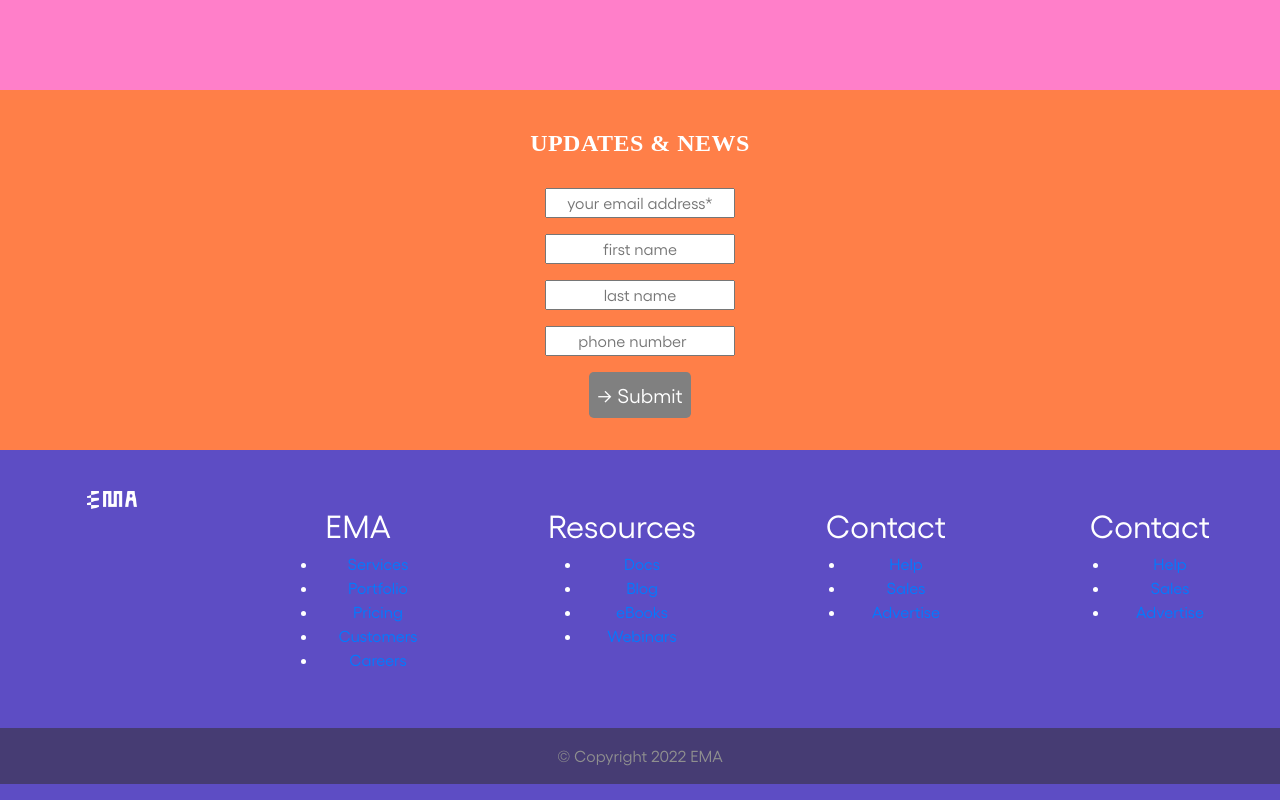
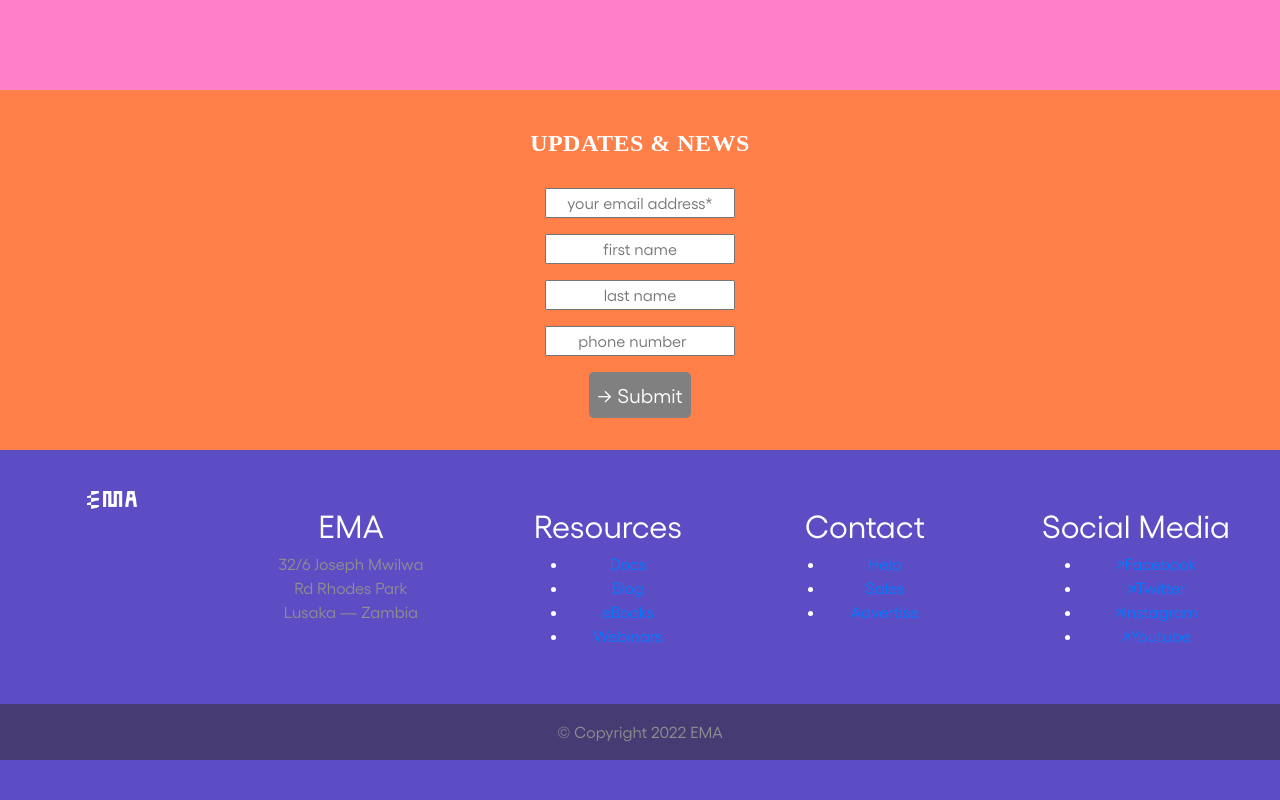
Before and after one commit to energymakers/website, a plain HTML site: page scratch-responsive/index.html in a window 1280 px wide. Shown: the part 3994-4794 px from the top of the page. After the commit the page ends 4770 px from the top, so only its background shows below. Drawn offline with nearby package versions, Linux system fonts and the light colour scheme; a web font is replaced by a local one.

Commit message:
Footer section edit

```diff
--- a/scratch-responsive/index.html
+++ b/scratch-responsive/index.html
@@ -200,13 +200,7 @@
       </div>
       <div class="ft-main-item">
         <h2 class="ft-title">EMA</h2>
-        <ul>
-          <li><a href="#">Services</a></li>
-          <li><a href="#">Portfolio</a></li>
-          <li><a href="#">Pricing</a></li>
-          <li><a href="#">Customers</a></li>
-          <li><a href="#">Careers</a></li>
-        </ul>
+        <p>32/6 Joseph Mwilwa<br>Rd Rhodes Park<br>Lusaka — Zambia</p>
       </div>
       <div class="ft-main-item">
         <h2 class="ft-title">Resources</h2>
@@ -226,11 +220,12 @@
         </ul>
       </div>
       <div class="ft-main-item">
-        <h2 class="ft-title">Contact</h2>
+        <h2 class="ft-title">Social Media</h2>
         <ul>
-          <li><a href="#">Help</a></li>
-          <li><a href="#">Sales</a></li>
-          <li><a href="#">Advertise</a></li>
+          <li><a href="#">↗Facebook</a></li>
+          <li><a href="#">↗Twitter</a></li>
+          <li><a href="#">↗Instagram</a></li>
+          <li><a href="#">↗Youtube</a></li>
         </ul>
       </div>
     </section>
```
